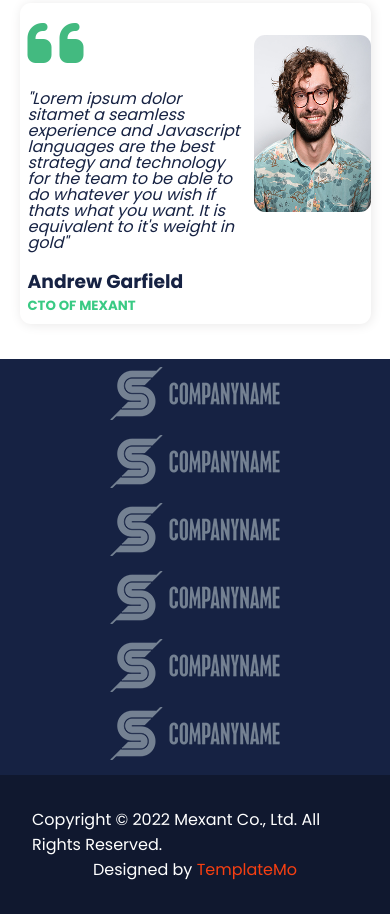
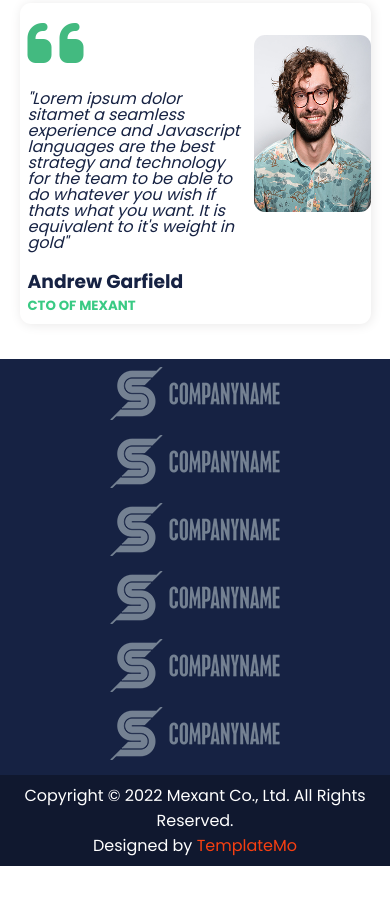
Before and after one commit to jegedenifemi/Mexant, a plain HTML site: page index.html in a window 390 px wide. Shown: the part 4188-5102 px from the top of the page. After the commit the page ends 5054 px from the top, so only its background shows below. Drawn offline with Linux system fonts and the light colour scheme.

Commit message:
cener aligned footer text

```diff
--- a/Mexant.css
+++ b/Mexant.css
@@ -752,6 +752,14 @@ footer {
   .comp-name {
     margin: 0 auto;
   }
+
+  /* Footer */
+  footer {
+    padding: 0.5rem;
+  }
+  footer > p {
+    text-align: center;
+  }
 }
 
 /*ABOUT US PAGE CSS STYLING*/
```
